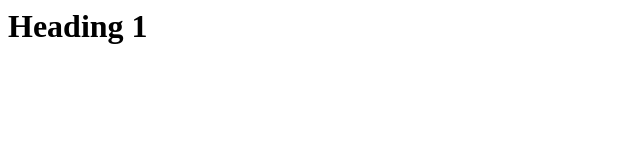
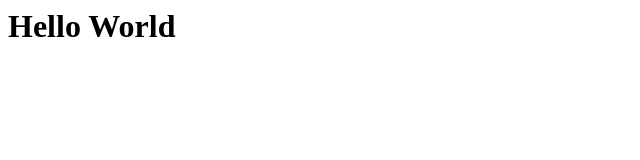
Before and after one commit to aherna90/TEST, a plain HTML site: page index.html in a window 1280 px wide. Shown: the whole page, without its empty margins (0-640 px from the left). Drawn offline with Linux system fonts and the light colour scheme.

Commit message:
Update index.html

```diff
--- a/index.html
+++ b/index.html
@@ -7,6 +7,6 @@
     <title>Hello World test Site</title>
   </head>
   <header>
-     <h1>Heading 1</h1>
+     <h1>Hello World</h1>
   </header>
 </html>
```
